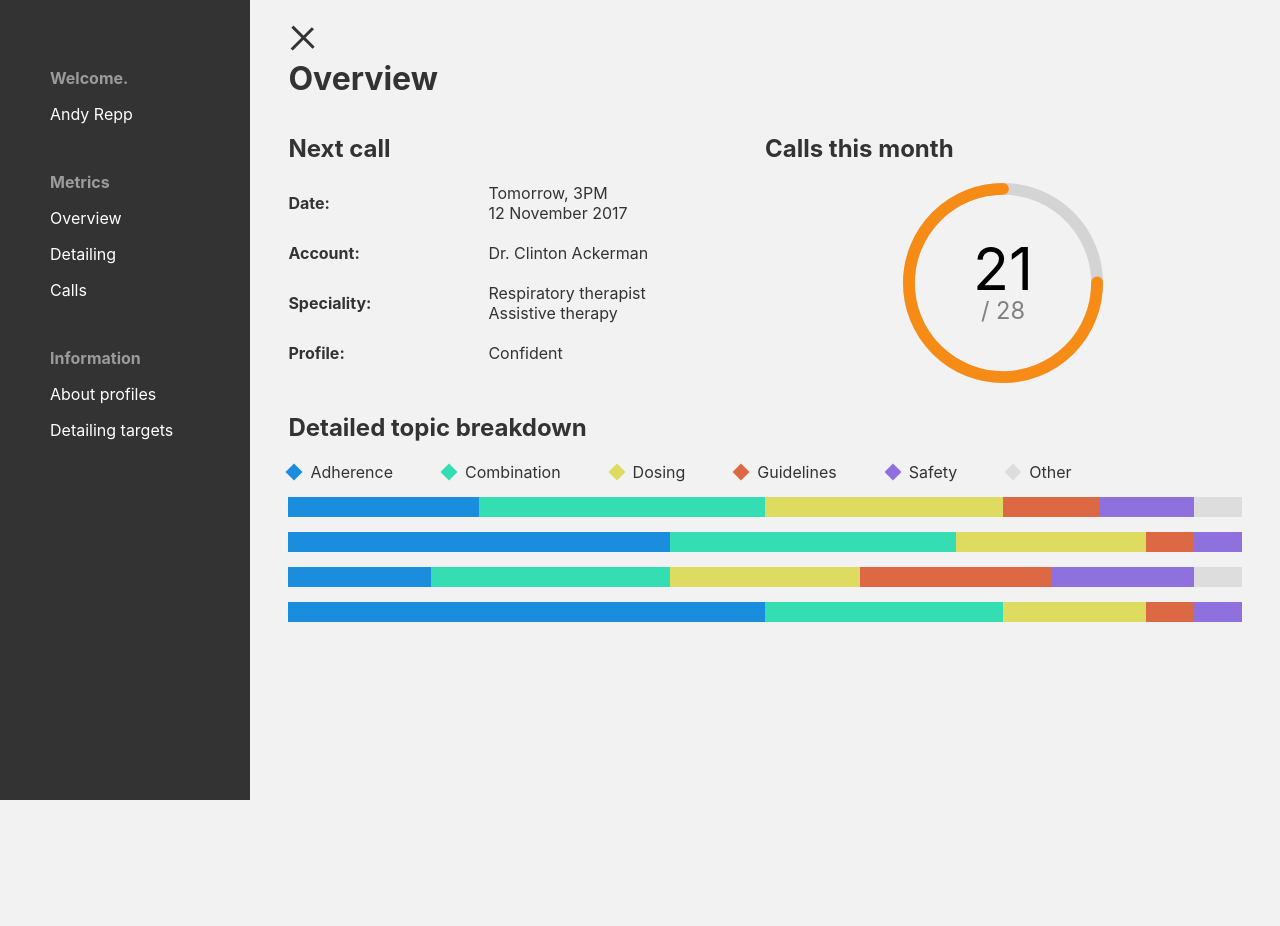
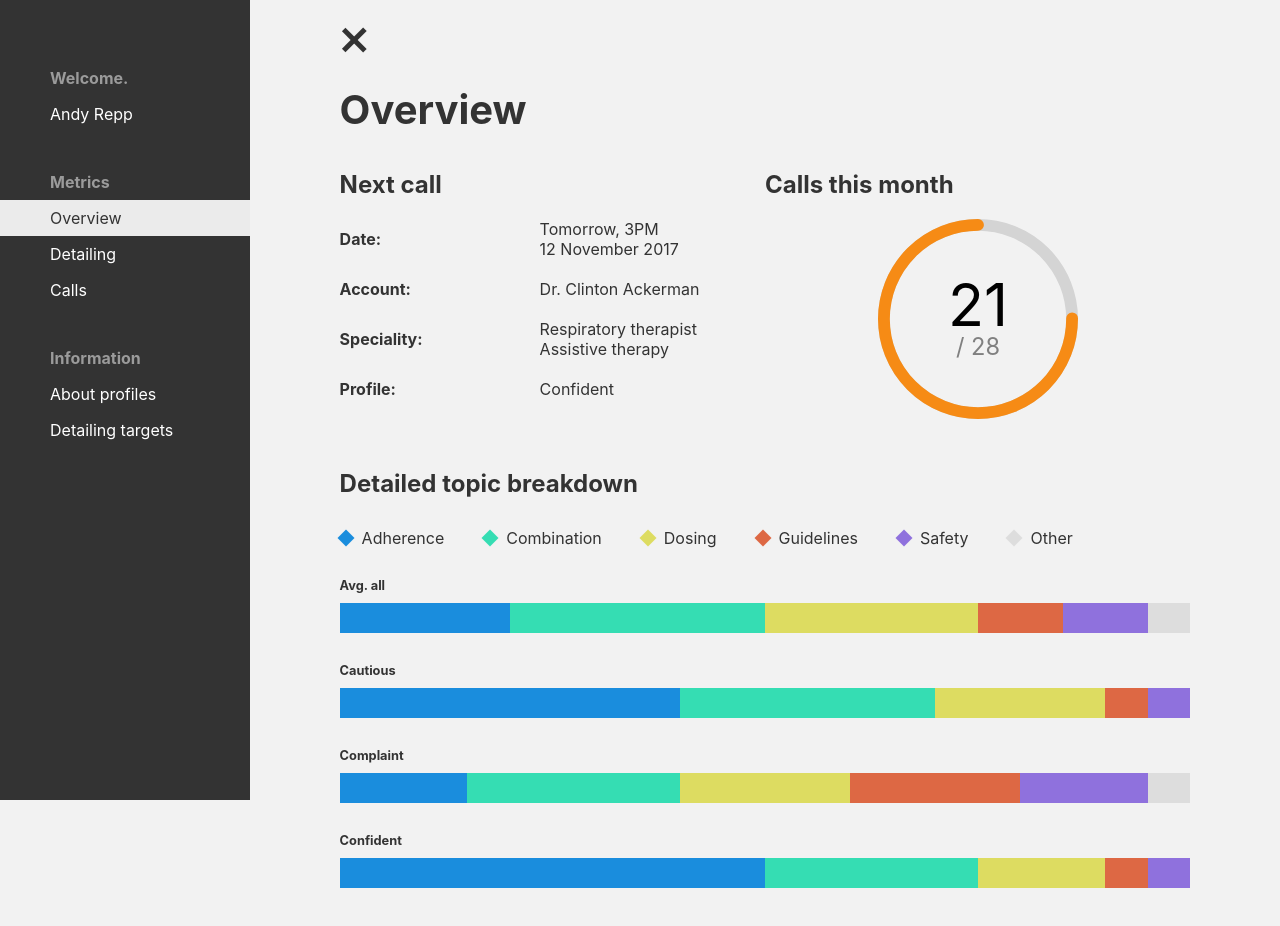
Before and after one commit to adamddurrant/my-insights-dashboard, a plain HTML site: page index.html in a window 1280 px wide. Before the commit the page ends 800 px from the top, so only its background shows below. Drawn offline with Linux system fonts and the light colour scheme.

Commit message:
added headings and tooltips to bar charts using dummy data

```diff
--- a/data-generation.js
+++ b/data-generation.js
@@ -1,20 +1,22 @@
 //DONUT
 
 //CHARTS
-const createChart = (percentages, containerId) => {
+const createChart = (title, percentages, containerId) => {
   const chartContainer = document.getElementById(containerId);
+  const heading = document.createElement("h4");
   const chart = document.createElement("div");
+  heading.innerHTML = title;
   chart.classList.add("chart");
 
   percentages.forEach((percentage) => {
     const bar = document.createElement("div");
-    bar.classList.add("bar");
+    bar.classList.add("bar", "tooltip");
     bar.setAttribute("data-tooltip", `${percentage}%`);
     bar.style.flexBasis = `${percentage}%`;
     chart.appendChild(bar);
   });
-
   chartContainer.appendChild(chart);
+  chartContainer.prepend(heading);
 };
 
 //Dummy data
@@ -24,7 +26,7 @@ const data3 = [15, 25, 20, 20, 15, 5];
 const data4 = [50, 25, 15, 5, 5, 0];
 
 //Invocations
-createChart(data1, "chartContainer1");
-createChart(data2, "chartContainer2");
-createChart(data3, "chartContainer3");
-createChart(data4, "chartContainer4");
+createChart("Avg. all", data1, "chartContainer1");
+createChart("Cautious", data2, "chartContainer2");
+createChart("Complaint", data3, "chartContainer3");
+createChart("Confident", data4, "chartContainer4");
--- a/index.html
+++ b/index.html
@@ -17,7 +17,7 @@
         </div>
         <div class="menu-section">
           <h3 class="text-grey">Metrics</h3>
-          <a class="text-white" href="javascript:void(0)">Overview</a>
+          <a class="active" href="javascript:void(0)">Overview</a>
           <a class="text-white" href="javascript:void(0)">Detailing</a>
           <a class="text-white" href="javascript:void(0)">Calls</a>
         </div>
@@ -37,7 +37,7 @@
           <div class="bar3"></div>
         </div>
       </span>
-      <h1>Overview</h1>
+      <h1 class="hero-heading">Overview</h1>
       <div class="main-content-wrapper">
         <div class="calls">
           <div class="col half">
--- a/styles.css
+++ b/styles.css
@@ -63,14 +63,69 @@ h3 {
 /* Bar chart styling */
 /* ----------------------------------------------- */
 
+.tooltip {
+  position: relative;
+}
+
+/* Tooltip box */
+.tooltip:before {
+  content: attr(data-tooltip);
+  position: absolute;
+  width: 30px;
+  background-color: #ffffff;
+  color: #333;
+  font-weight: 500;
+  text-align: center;
+  padding: 10px;
+  line-height: 1.2;
+  border-radius: 6px;
+  z-index: 1;
+  opacity: 0;
+  transition: opacity 0.3s;
+  bottom: 120%;
+  left: 50%;
+  margin-left: -25px;
+  font-size: 0.75em;
+  visibility: hidden;
+  box-shadow: 0px 10px 15px -3px rgba(0, 0, 0, 0.1);
+}
+
+/* Tooltip arrow */
+.tooltip:after {
+  content: "";
+  position: absolute;
+  bottom: 75%;
+  left: 50%;
+  margin-left: -5px;
+  border-width: 5px;
+  border-style: solid;
+  opacity: 0;
+  transition: opacity 0.6s;
+  border-color: #ffffff transparent transparent transparent;
+  visibility: hidden;
+  box-shadow: 0px 10px 15px -3px rgba(0, 0, 0, 0.1);
+  z-index: 99;
+}
+
+.tooltip:hover:before,
+.tooltip:hover:after {
+  opacity: 1;
+  visibility: visible;
+}
+
 .chart {
   display: flex;
-  height: 20px;
+  height: 30px;
 }
 
 .charts-wrapper > div {
-  margin-top: 15px;
-  margin-bottom: 15px;
+  margin-top: 30px;
+  margin-bottom: 30px;
+}
+
+.charts-wrapper h4 {
+  margin-bottom: 10px;
+  font-size: 0.8rem;
 }
 
 .bar {
@@ -96,12 +151,15 @@ h3 {
 }
 
 .topic-heading {
-  margin-top: 30px;
+  margin-top: 50px;
+  margin-bottom: 30px;
 }
 
 .key-wrapper {
   display: flex;
-  gap: 50px;
+  flex-wrap: wrap;
+  gap: 40px;
+  width: 100%;
 }
 
 .key-item {
@@ -142,7 +200,7 @@ h3 {
 
 #main {
   transition: margin-left 0.5s;
-  padding: 2% 3% 2% 3%;
+  padding: 2% 7% 2% 7%;
 }
 
 .calls {
@@ -163,6 +221,10 @@ h3 {
   padding-bottom: 20px;
   max-width: 400px;
   justify-content: space-between;
+}
+
+.hero-heading {
+  font-size: 2.5rem;
 }
 
 /* ----------------------------------------------- */
@@ -192,14 +254,19 @@ h3,
   padding: 8px 8px 8px 50px;
   text-decoration: none;
   font-size: 1rem;
-  color: #ffffff;
   display: block;
   transition: 0.3s;
 }
 
 .sidenav a:hover,
 .offcanvas a:focus {
-  color: #9e9e9e;
+  background-color: rgb(235, 235, 235);
+  color: #333;
+}
+
+.active {
+  background-color: rgb(235, 235, 235);
+  color: #333;
 }
 
 .menu-section {
@@ -213,16 +280,17 @@ h3,
 .burger-box {
   display: inline-block;
   cursor: pointer;
+  margin-bottom: 20px;
 }
 
 .bar1,
 .bar2,
 .bar3 {
   width: 30px;
-  height: 3px;
+  height: 5px;
   background-color: #333;
   margin: 5px 0;
-  transition: 0.9s;
+  transition: 0.3s;
 }
 
 .change .bar1 {
@@ -235,8 +303,8 @@ h3,
 }
 
 .change .bar3 {
-  -webkit-transform: rotate(45deg) translate(-8px, -8px);
-  transform: rotate(45deg) translate(-8px, -8px);
+  -webkit-transform: rotate(45deg) translate(-10px, -9px);
+  transform: rotate(45deg) translate(-10px, -9px);
 }
 
 /* ----------------------------------------------- */
@@ -304,6 +372,10 @@ h3,
 
   .key-wrapper {
     gap: 20px;
-    flex-wrap: wrap;
+  }
+
+  #main {
+    transition: margin-left 0.5s;
+    padding: 5% 6% 5% 6%;
   }
 }
```
